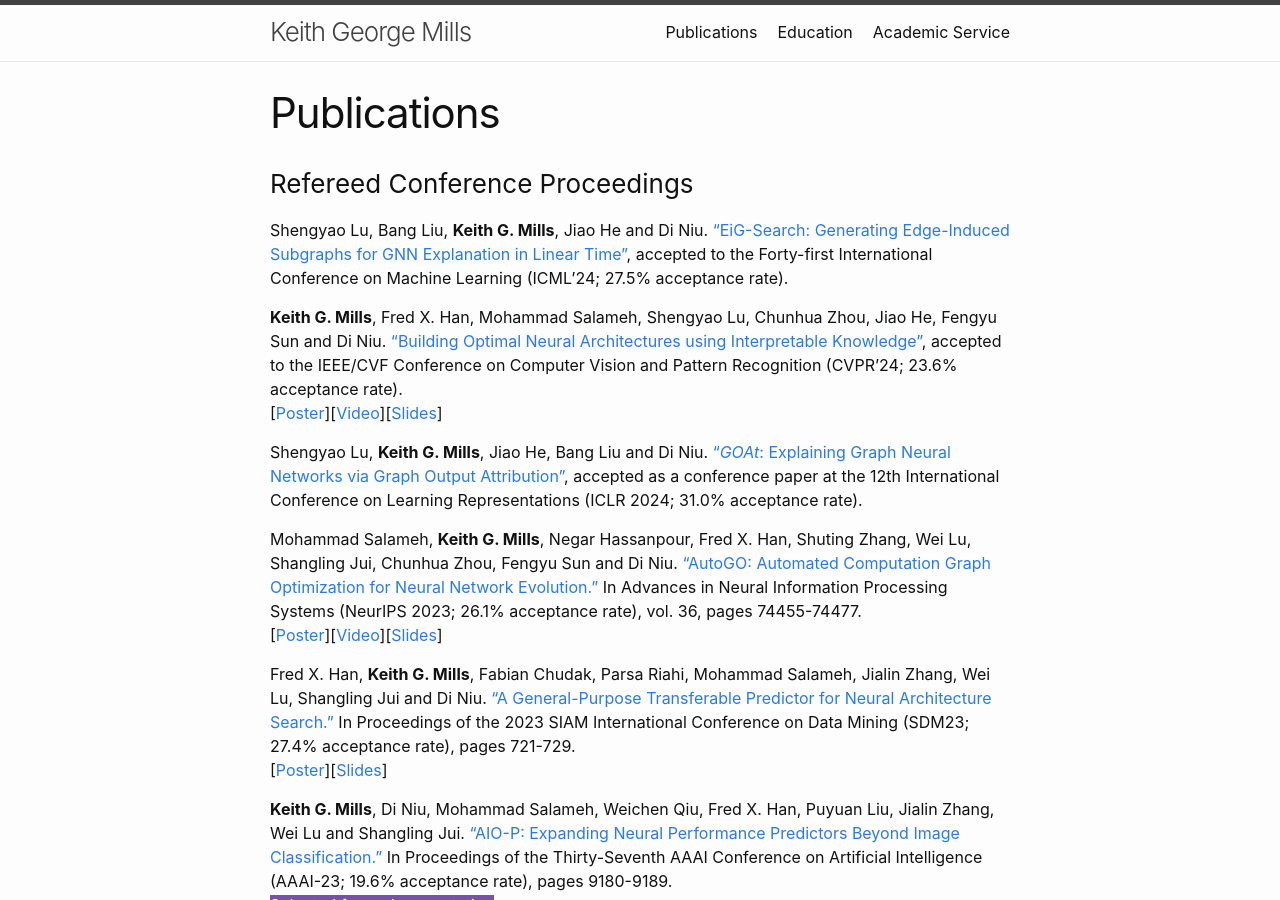
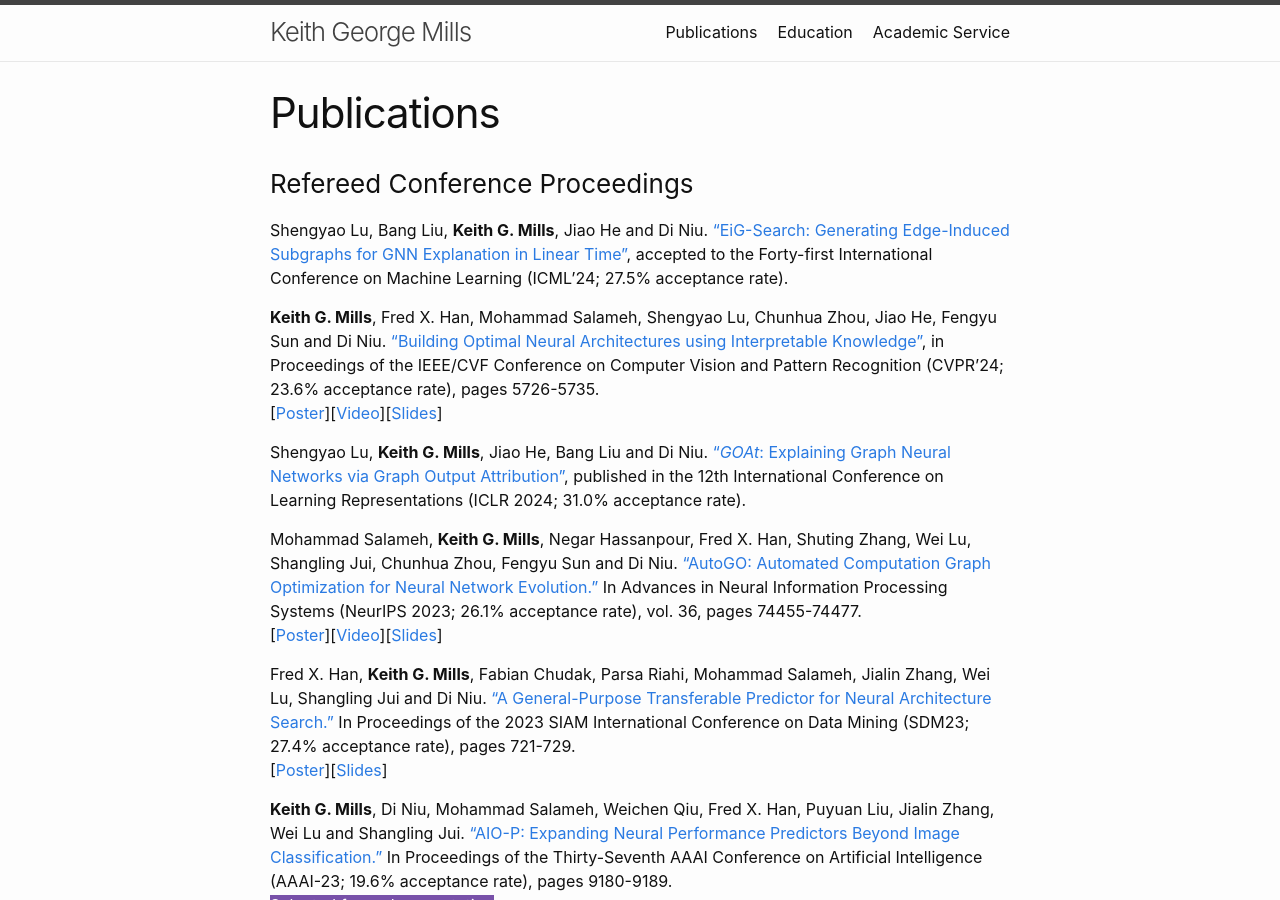
Before and after one commit to kgmills/kgmills.github.io, a Jekyll site: the page built from publications.markdown, in a window 1280 px wide and 900 px high. Built offline with Jekyll 4.4.1, drawn with Linux system fonts in a browser that asks for light colours; some of the changed text lies outside the part shown.

Commit message:
Update AutoBuild with CVPR version

```diff
--- a/publications.markdown
+++ b/publications.markdown
@@ -2,16 +2,16 @@
 layout: page
 title: Publications
 permalink: /publications/
-update: "Last Updated: 5/27/24"
+update: "Last Updated: 6/11/24"
 ---
 
 ### Refereed Conference Proceedings
 Shengyao Lu, Bang Liu, **Keith G. Mills**, Jiao He and Di Niu. <a href="https://kgmills.github.io/assets/papers/EiG-Search_ICML24.pdf">"EiG-Search: Generating Edge-Induced Subgraphs for GNN Explanation in Linear Time"</a>, accepted to the Forty-first International Conference on Machine Learning (ICML'24; 27.5% acceptance rate).
 
-**Keith G. Mills**, Fred X. Han, Mohammad Salameh, Shengyao Lu, Chunhua Zhou, Jiao He, Fengyu Sun and Di Niu. <a href="https://kgmills.github.io/assets/papers/AutoBuild_CVPR24.pdf">"Building Optimal Neural Architectures using Interpretable Knowledge"</a>, accepted to the IEEE/CVF Conference on Computer Vision and Pattern Recognition (CVPR'24; 23.6% acceptance rate).<br>
+**Keith G. Mills**, Fred X. Han, Mohammad Salameh, Shengyao Lu, Chunhua Zhou, Jiao He, Fengyu Sun and Di Niu. <a href="https://kgmills.github.io/assets/papers/AutoBuild_CVPR24.pdf">"Building Optimal Neural Architectures using Interpretable Knowledge"</a>, in Proceedings of the IEEE/CVF Conference on Computer Vision and Pattern Recognition (CVPR'24; 23.6% acceptance rate), pages 5726-5735.<br>
 [<a href="../assets/posters/AutoBuild_CVPR24_poster.pdf">Poster</a>][<a href="https://www.youtube.com/watch?v=rujgUNaXKr4&ab_channel=KeithMills">Video</a>][<a href="../assets/slides/AutoBuild_CVPR24_slides.pdf">Slides</a>]
 
-Shengyao Lu, **Keith G. Mills**, Jiao He, Bang Liu and Di Niu. <a href="https://kgmills.github.io/assets/papers/GOAt_ICLR24.pdf">"*GOAt*: Explaining Graph Neural Networks via Graph Output Attribution"</a>, accepted as a conference paper at the 12th International Conference on Learning Representations (ICLR 2024; 31.0% acceptance rate).
+Shengyao Lu, **Keith G. Mills**, Jiao He, Bang Liu and Di Niu. <a href="https://kgmills.github.io/assets/papers/GOAt_ICLR24.pdf">"*GOAt*: Explaining Graph Neural Networks via Graph Output Attribution"</a>, published in the 12th International Conference on Learning Representations (ICLR 2024; 31.0% acceptance rate).
 
 Mohammad Salameh, **Keith G. Mills**, Negar Hassanpour, Fred X. Han, Shuting Zhang, Wei Lu, Shangling Jui, Chunhua Zhou, Fengyu Sun and Di Niu. <a href="https://kgmills.github.io/assets/papers/AutoGO_NeurIPS23.pdf">"AutoGO: Automated Computation Graph Optimization for Neural Network Evolution."</a> In Advances in Neural Information Processing Systems (NeurIPS 2023; 26.1% acceptance rate), vol. 36, pages 74455-74477. <br>
 [<a href="../assets/posters/AutoGO_NeurIPS23_poster.pdf">Poster</a>][<a href="https://nips.cc/virtual/2023/poster/70604">Video</a>][<a href="../assets/slides/AutoGO_NeurIPS23_slides.pdf">Slides</a>]
```
